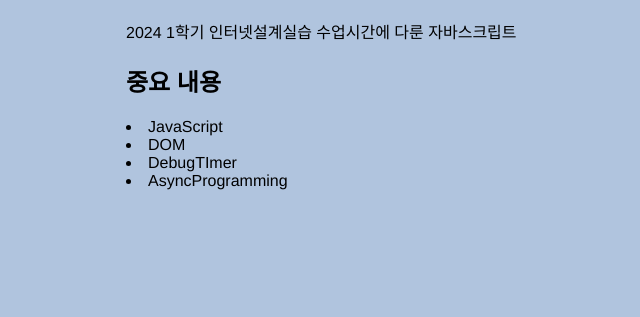
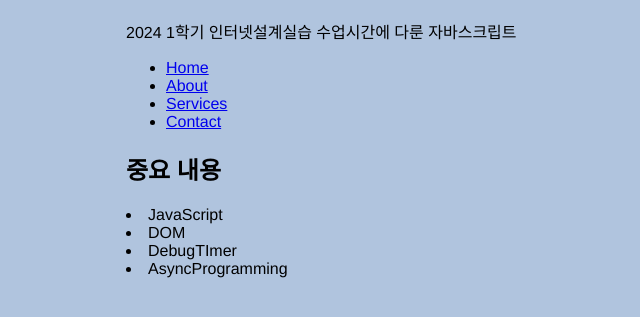
Before and after one commit to frozenjunn/frozenjunn.github.io, a plain HTML site: page aboutJs.html in a window 1280 px wide. Shown: the part 61-378 px from the top of the page, without its empty margins (2-642 px from the left). Drawn offline with Linux system fonts and the light colour scheme.

Commit message:
Update aboutJs.html

```diff
--- a/aboutJs.html
+++ b/aboutJs.html
@@ -24,7 +24,16 @@
       <div id ="section">
         <p>2024 1학기 인터넷설계실습 수업시간에 다룬 자바스크립트</p>
       </div>
-
+      <aside id="sidebar">
+        <nav>
+          <ul>
+              <li><a href="#">Home</a></li>
+              <li><a href="#">About</a></li>
+              <li><a href="#">Services</a></li>
+              <li><a href="#">Contact</a></li>
+          </ul>
+        </nav>
+      </aside>
       <section>
         <h2>중요 내용</h2>
         <li>JavaScript</li>
```
